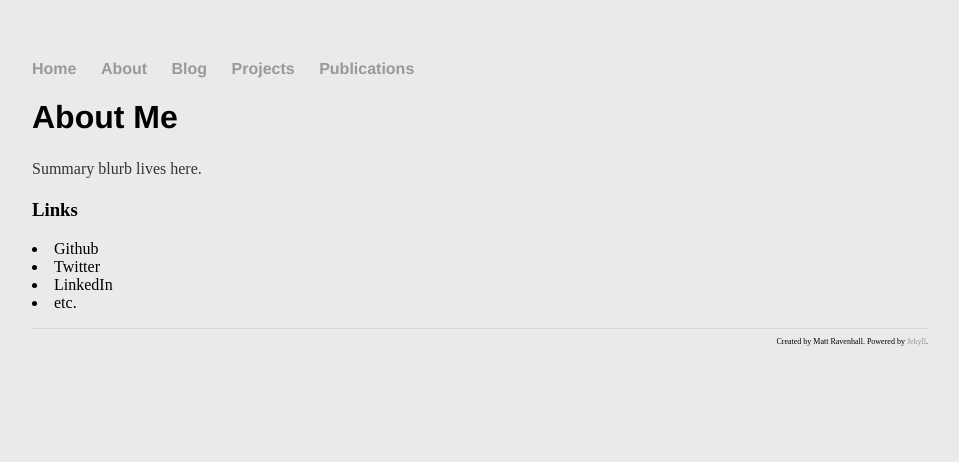
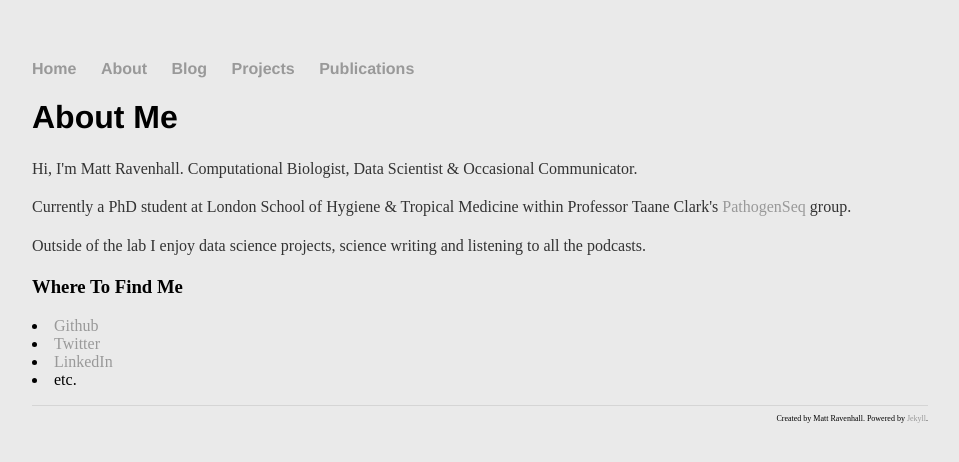
Before and after one commit to mattravenhall/mattravenhall.github.io, a Jekyll site: the page built from about/index.html, in a window 1280 px wide. Shown: the top 462 px of the page, without its empty margins (160-1119 px from the left). Built offline with Jekyll 4.4.1, drawn with Linux system fonts in a browser that asks for light colours.

Commit message:
Initial projects, about me and front page content added

```diff
--- a/about/index.html
+++ b/about/index.html
@@ -4,10 +4,13 @@ title: About Me
 ---
 
 <h1>{{ page.title }}</h1>
-<p>Summary blurb lives here.</p>
-<p><h3>Links</h3>
-<li>Github</li>
-<li>Twitter</li>
-<li>LinkedIn</li>
+<p>Hi, I'm Matt Ravenhall. Computational Biologist, Data Scientist & Occasional Communicator.</p>
+<p>Currently a PhD student at London School of Hygiene & Tropical Medicine within Professor Taane Clark's <a href="https://pathogenseq.lshtm.ac.uk">PathogenSeq</a> group.</p>
+<p>Outside of the lab I enjoy data science projects, science writing and listening to all the podcasts.</p>
+
+<p><h3>Where To Find Me</h3>
+<li><a href="https://github.com/mr664">Github</a></li>
+<li><a href="https://twitter.com/mattravenhall/">Twitter</a></li>
+<li><a href="https://www.linkedin.com/in/matt-ravenhall-98a17139/">LinkedIn</a></li>
 <li>etc.</li></p>
 <p></p>
--- a/projects/index.html
+++ b/projects/index.html
@@ -9,17 +9,17 @@ title: Projects
 <li>Human Genetics</li>
 <li><i>Plasmodium</i> Genetics</li>
 <p></p>
-<b>Data</b>
+<b>Data Science</b>
 <li>riddle solver, netgraphs etc.</li>
 <p></p>
 <b>Science Writing</b>
 <li><a href="https://www.newscientist.com/article/2110485-our-ice-age-ancestors-skinned-cave-lions-to-make-roofs-for-huts/">Ice Age Humans Skinned Cave Lions</a> (NewScientist)</li>
-<li>Spark Magazine</li>
+<li><a href="https://blogs.scientificamerican.com/incubator/spark-magazine-student-science-magazine-of-york-university">Spark Magazine</a></li>
 <p></p>
 <b>Games</b>
 <li><a href="http://ludumdare.com/compo/ludum-dare-29/?action=preview&uid=23029">You Are The Magnet</a> (Ludum Dare 29)</li>
 <li><a href="http://ludumdare.com/compo/ludum-date-31/?action=preview&uid=23029">Alt-Tab</a> (Ludum Dare 31)</li>
 <p></p>
 <b>Podcasts</b>
-<li>Mendels Finches</li>
+<li><a href="https://soundcloud.com/mendels-finches">Mendels Finches</a> (PhD Science Talk)</li>
 <p></p>
```
Also changed, not shown: index.html (+6 -2 lines), 1 other file.
